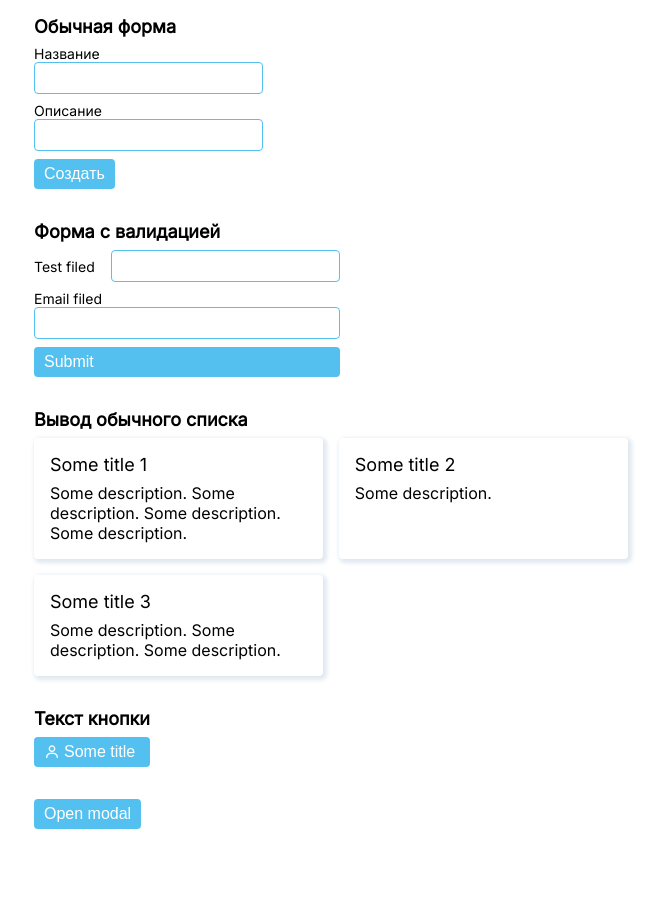
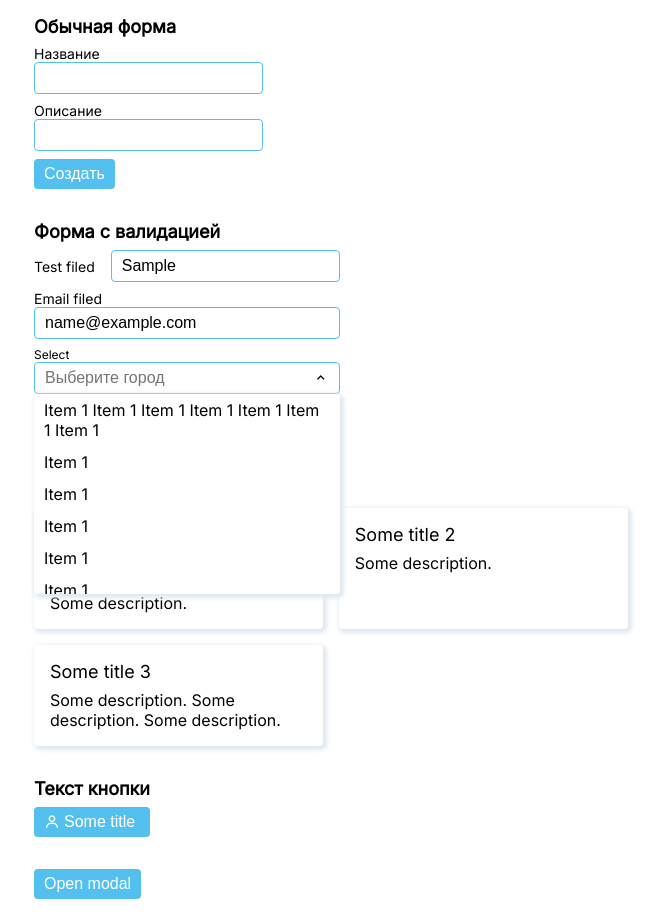
Before and after one commit to Gorschenko/react-app, a React (Create React App) app: page / in a window 1280 px wide. Both pictures are taken after typing "Sample", "name@example.com" into the empty fields and a click on the button "Submit". Shown: the whole page, without its empty margins (22-686 px from the left). Before the commit the page ends 845 px from the top, so only its background shows below. Built offline with nearby package versions, Linux system fonts and the light colour scheme; the HTML template or start-up script is replaced by a standard one.

Commit message:
DefaultSelect and some styles have been edited

```diff
--- a/src/components/SimpleForm/SimpleForm.js
+++ b/src/components/SimpleForm/SimpleForm.js
@@ -3,11 +3,13 @@ import { yupResolver } from '@hookform/resolvers/yup';
 import * as yup from "yup";
 import DefaultInput from 'components/base/inputs/DefaultInput/DefaultInput.js';
 import DefaultButton from 'components/base/DefaultButton/DefaultButton.js';
+import DefaultSelect from 'components/base/DefaultSelect/DefaultSelect.js';
 
 const SimpleForm = () => {
     const schema = yup.object({
         test: yup.string().required(),
         email: yup.string().email().required(),
+        city: yup.string().required(),
     }).required();
 
     const { register, handleSubmit, formState:{ errors }, reset } = useForm(
@@ -41,6 +43,13 @@ const SimpleForm = () => {
                     register={register}
                     errors={errors}
                 />
+                <DefaultSelect
+                    title="Select"
+                    name="city"
+                    placeholder="Выберите город"
+                    register={register}
+                    errors={errors}
+                />
                 <DefaultButton title="Submit" />
             </form>
         </div>
--- /dev/null
+++ b/src/components/base/DefaultSelect/DefaultSelect.js
@@ -0,0 +1,105 @@
+import 'components/base/DefaultSelect/DefaultSelect.scss';
+import PropType from 'prop-types';
+import React, { useState } from 'react';
+
+const DefaultSelect = (props) => {
+    const [show, setShow] = useState(false);
+
+    const selectClasses = [
+        'default-select',
+        `default-select_${props.isInlined ? 'inlined' : 'blocked'}`,
+        `default-select_${props.size}`,
+        `${props.additionalClasses ? props.additionalClasses : ''}`,
+    ].join(' ');
+
+    const iconClasses = [
+        'bx',
+        `bx-chevron-${show ? 'up' : 'down'}`,
+    ].join(' ');
+
+    const listClasses = [
+        'default-select__list',
+        `default-select__list_${show ? 'active' : 'inactive'}`,
+    ].join(' ');
+
+    const error = props.errors[props.name] &&
+        <p className="text_xs color_danger">{props.errors[props.name].message }</p>;
+
+    const title = props.title &&
+        <label
+            htmlFor={props.name}
+            className="display-block text_xs"
+        >
+            {props.title}
+        </label>;
+
+    const toggleList = (e) => {
+        setShow(!show);
+    };
+
+    return (
+        <div>
+            <div className={selectClasses}>
+                {title}
+                <div className="default-select__inner">
+                    <div className="default-select__field">
+                        <input
+                            className="flex-1"
+                            id={props.name}
+                            readOnly
+                            type={props.type}
+                            placeholder={props.placeholder}
+                            { ...props.register(props.name) }
+                            onFocus={toggleList}
+                            onBlur={toggleList}
+                        />
+                        <i className={iconClasses} />
+                    </div>
+                    <ul className={listClasses}>
+                        <li className="default-select__list-item">
+                            Item 1 Item 1 Item 1 Item 1 Item 1 Item 1 Item 1
+                        </li>
+                        <li className="default-select__list-item">
+                            Item 1
+                        </li>
+                        <li className="default-select__list-item">
+                            Item 1
+                        </li>
+                        <li className="default-select__list-item">
+                            Item 1
+                        </li>
+                        <li className="default-select__list-item">
+                            Item 1
+                        </li>
+                        <li className="default-select__list-item">
+                            Item 1
+                        </li>
+                        <li className="default-select__list-item">
+                            Item 1
+                        </li>
+                    </ul>
+                </div>
+            </div>
+            {error}
+        </div>
+    )
+};
+
+DefaultSelect.propTypes = {
+    errors: PropType.object.isRequired,
+    register: PropType.func.isRequired,
+    name: PropType.string.isRequired,
+    title: PropType.string,
+    type: PropType.string,
+    placeholder: PropType.string,
+    isInlined: PropType.bool,
+    additionalClasses: PropType.string,
+}
+
+DefaultSelect.defaultProps = {
+    type: 'text',
+    isInlined: false,
+    size: 'l',
+}
+
+export default DefaultSelect;
--- /dev/null
+++ b/src/components/base/DefaultSelect/DefaultSelect.scss
@@ -0,0 +1,73 @@
+.default-select {
+
+    &_inlined {
+        display: flex;
+        align-items: center;
+    }
+
+    &_blocked {
+        @include flex-column;
+    }
+
+    &__field {
+        display: flex;
+        align-items: center;
+        border: 1px solid $cl-primary;
+        border-radius: 4px;
+    }
+
+    &__inner {
+        position: relative;
+    }
+
+    &__list {
+        overflow-y: scroll;
+        position: absolute;
+        width: 100%;
+        height: 200px;
+        border-radius: 4px;
+        background: white;
+        box-shadow: $bs;
+
+        &_active {
+            display: block;
+        }
+
+        &_inactive {
+            display: none;
+        }
+
+        &-item {
+            cursor: pointer;
+            transition: $tr;
+
+            &:hover {
+                background: $cl-secondary;
+            }
+        }
+    }
+
+    &_l {
+        .default-select__field,
+        .default-select__list-item {
+            padding: 6px 10px;
+        }
+
+        input,
+        .default-select__list-item {
+            @include text_m;
+        }
+    }
+
+    &_m {
+        .default-select__field,
+        .default-select__list-item {
+            padding: 4px 8px;
+        }
+
+        input,
+        .default-select__list-item {
+            @include text_xs;
+        }
+    }
+}
--- a/src/styles/_variables.scss
+++ b/src/styles/_variables.scss
@@ -5,5 +5,6 @@ $cl-secondary: rgba(224, 232, 240, 1);
 $t-weight-accent: 500;
 $t-weight-head: 700;
 
+$tr: 0.5s;
 $bs: 2px 2px 4px 2px $cl-secondary;
 $bs-hover: 4px 4px 12px 2px $cl-secondary;
--- /dev/null
+++ b/src/styles/different.scss
@@ -0,0 +1,3 @@
+.cursor-pointer {
+    cursor: pointer;
+}
--- a/src/styles/main.scss
+++ b/src/styles/main.scss
@@ -3,6 +3,7 @@
 @import url('https://fonts.googleapis.com/css2?family=Inter&display=swap');
 @import 'boxicons/css/boxicons.min.css';
 @import 'fonts.scss';
+@import 'different.scss';
 @import 'colors.scss';
 @import 'resets.scss';
 @import 'positions.scss';
--- a/src/styles/positions.scss
+++ b/src/styles/positions.scss
@@ -4,6 +4,10 @@
 
 .parent-size {
     @include parent-size;
+}
+
+.parent-width {
+    width: 100%;
 }
 
 .flex-gap {
@@ -18,6 +22,10 @@
     &-24 {
         gap: 24px;
     }
+}
+
+.flex-1 {
+    flex: 1;
 }
 
 .flex {
```
